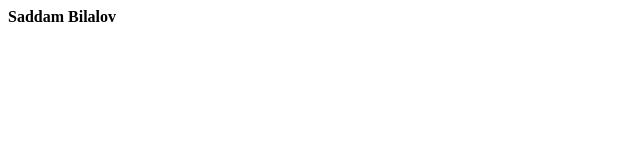
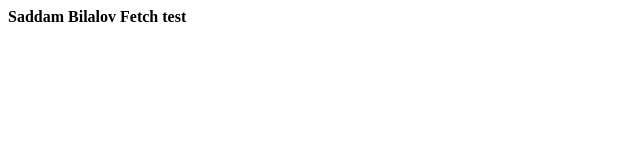
Before and after one commit to saddambilalov/AWSLambdaFirst, a plain HTML site: page index.html in a window 1280 px wide. Shown: the full height of the page, 0-640 px from the left. Drawn offline with Linux system fonts and the light colour scheme.

Commit message:
Update index.html
Test

```diff
--- a/index.html
+++ b/index.html
@@ -2,4 +2,6 @@
 
 <b>Saddam Bilalov</b>
 
+<b>Fetch test</b>
+
 </html>
```
